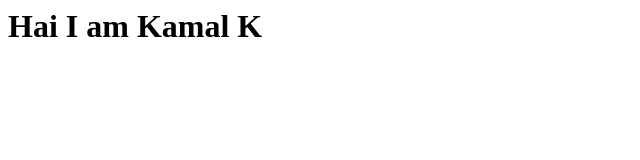
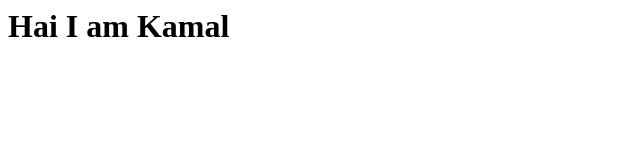
Before and after one commit to Kamal-21/automation-testing, a plain HTML site: page index.html in a window 1280 px wide. Shown: the full height of the page, 0-640 px from the left. Drawn offline with Linux system fonts and the light colour scheme.

Commit message:
commit 4 12jan

```diff
--- a/index.html
+++ b/index.html
@@ -1,3 +1,3 @@
 <html>
-<h1>Hai I am Kamal K</h1>
+<h1>Hai I am Kamal </h1>
 </html>
```
